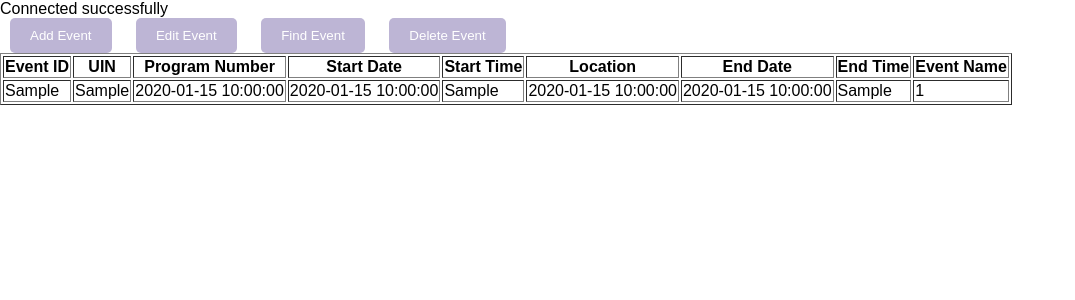
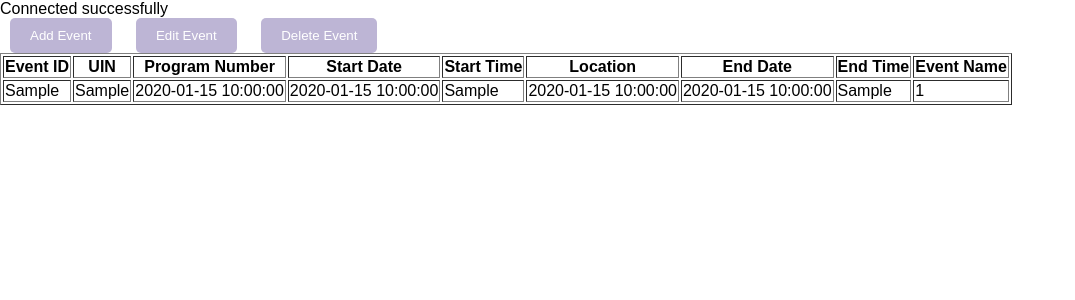
Before and after one commit to krititika/310_Project, a PHP site: page /310_project/events.php in a window 1280 px wide. Shown: the part 55-355 px from the top of the page, without its empty margins (0-1075 px from the left). Run offline with PHP 8.4, Linux system fonts and the light colour scheme; tables that the repository leaves empty or names only in its code hold one stand-in row (values such as "Sample post"); some libraries are stand-ins or nearby versions.

Commit message:
new stuff

```diff
--- a/events.php
+++ b/events.php
@@ -126,7 +126,6 @@
 
 <button id="Add">Add Event</button>
 <button id="Edit">Edit Event</button>
-<button id="Find">Find Event</button>
 <button id="Delete">Delete Event</button>
 
 <?php
```
